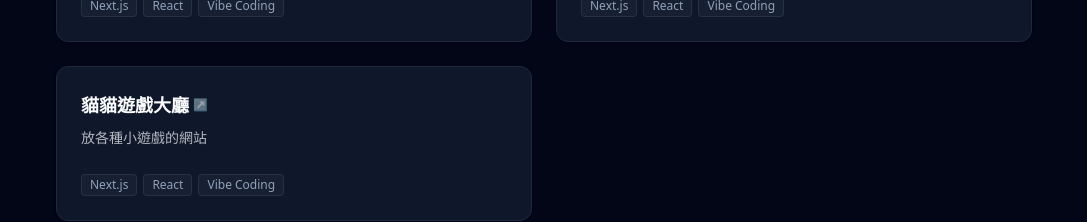
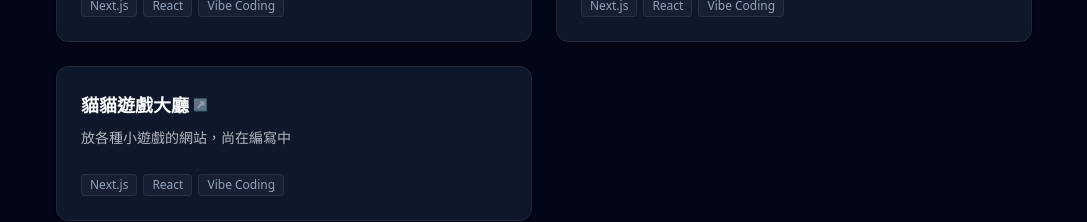
Before and after one commit to moonfall000/YueFon, a Next.js app: page / in a window 1280 px wide. Shown: the part 1320-1542 px from the top of the page, without its empty margins (96-1183 px from the left). Built offline with nearby package versions, Linux system fonts and the light colour scheme.

Commit message:
upgrate profile

```diff
--- a/config.js
+++ b/config.js
@@ -39,7 +39,7 @@ export const project = [
   {
     id: 3,
     title: "貓貓遊戲大廳",
-    desc: "放各種小遊戲的網站",
+    desc: "放各種小遊戲的網站，尚在編寫中",
     tech: ["Next.js", "React", "Vibe Coding"],
     url:"https://meowmeowgamesweb.vercel.app/"
   }
```
Also changed, not shown: 1 other file (tests, documents, lock files or other folders).
